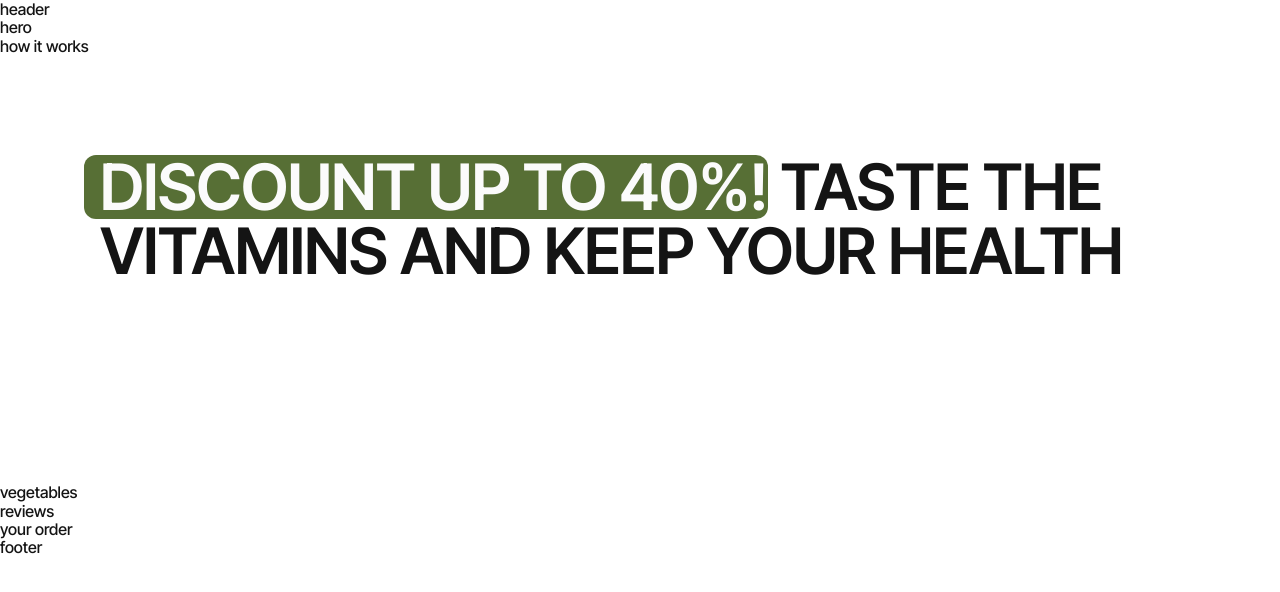
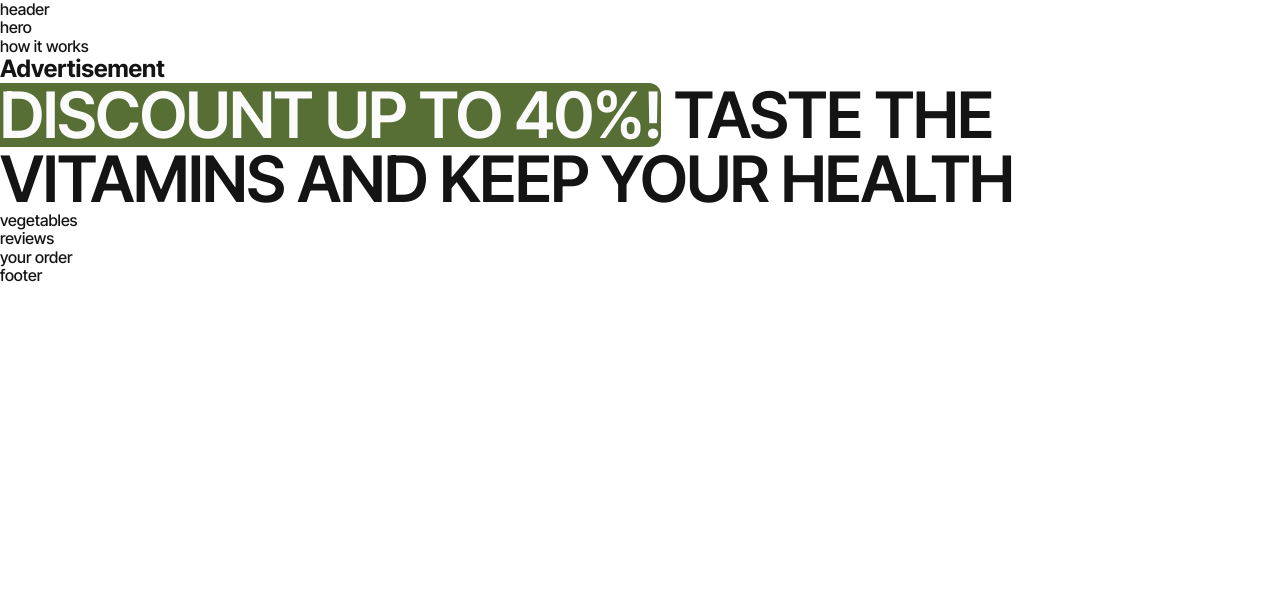
Before and after one commit to IvanKasich/project-team4, a website built with Vite: page src/index.html in a window 1280 px wide. Built offline with nearby package versions, Linux system fonts and the light colour scheme.

Commit message:
advertisement

```diff
--- a/src/css/advertisement.css
+++ b/src/css/advertisement.css
@@ -1,27 +1,11 @@
-.visually-hidden {
-    position: absolute;
-    width: 1px;
-    height: 1px;
-    margin: -1px;
-    border: 0;
-    padding: 0;
-    white-space: nowrap;
-    clip-path: inset(100%);
-    clip: rect(0 0 0 0);
-    overflow: hidden;
-}
 
-.advertisement {
-    padding: 80px 0;
-    height: 472px;
-}
 
 .advert-text {
-    font-family: 'Inter Tight', sans-serif;
+    /*font-family: 'Inter Tight', sans-serif;*/
     font-weight: 600;
     font-size: 48px;
-    line-height: 1.08;
-    letter-spacing: -0.01em;
+    line-height: 52px;
+    letter-spacing: -0.72px;
     text-transform: uppercase;
     color: #141414;
     max-width: 100%;
@@ -36,14 +20,15 @@
 }
 
 @media only screen and (min-width: 768px) {
-    .advertisement {
+    /*.advertisement {
         padding: 100px 0;
         height: 488px;
-    }
+    }*/
 
     .advert-text {
         font-size: 64px;
-        line-height: 1;
+        line-height: 64px;
+        letter-spacing: -0.96px;
         /*padding-bottom: 12px;*/
     }
 
@@ -54,13 +39,15 @@
 }
 
 @media only screen and (min-width: 1280px) {
-    .advertisement {
+    /*.advertisement {
         padding: 100px;
         height: 428px;
-    }
+    }*/
 
     .advertisement-text {
         font-size: 76px;
+        line-height: 76px;
+        letter-spacing: -1.14px;
         padding-left: 16px;
         max-width: 1054px;
         /*padding-right: 10px;*/
--- a/src/partials/advertisement.html
+++ b/src/partials/advertisement.html
@@ -1,4 +1,4 @@
-<section class="advertisement">
+<section class="section">
   <div class="container">
     <h2 class="visually-hidden">Advertisement</h2>
     <p class="advert-text">
```
